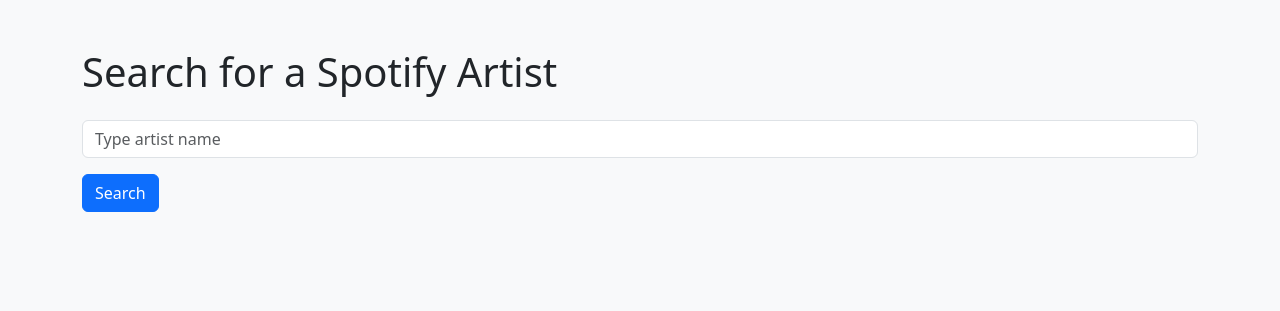
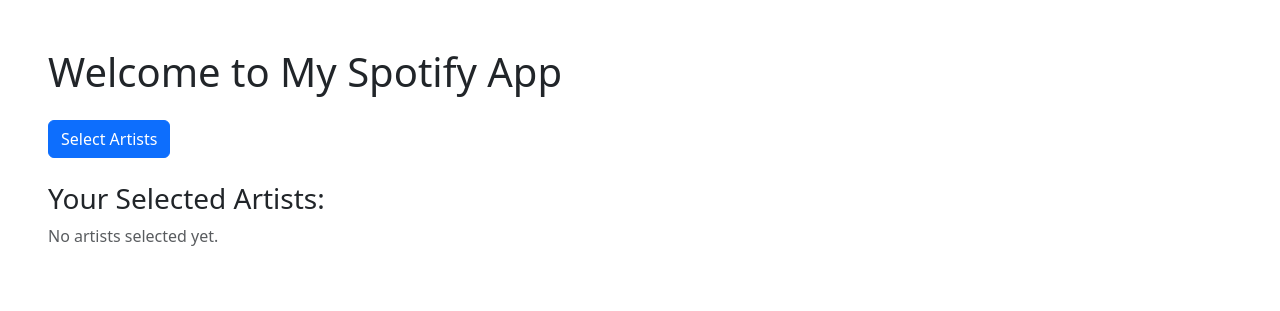
Before and after one commit to Sahil-Karanth/EinkSpotify, a Flask app: page / in a window 1280 px wide. Shown: the top 311 px of the page. Run offline with Flask 3, Linux system fonts and the light colour scheme.

Commit message:
add select artist functionality

```diff
--- a/main.py
+++ b/main.py
@@ -1,8 +1,8 @@
+from flask import Flask, render_template, request, redirect, url_for
 import os
-from flask import Flask, render_template, request
-from dotenv import load_dotenv
 import spotipy
 from spotipy.oauth2 import SpotifyClientCredentials
+from dotenv import load_dotenv
 
 load_dotenv()
 
@@ -14,6 +14,8 @@
 
 app = Flask(__name__)
 
+selected_artists = []
+
 def get_possible_artists(artist_name):
     result = sp.search(q=f'artist:{artist_name}', type='artist', limit=10)
     items = result['artists']['items']
@@ -21,24 +23,36 @@
     if not items:
         return []
 
+    sorted_items = sorted(items, key=lambda x: x['popularity'], reverse=True)
+
     artist_data = []
-
-    for artist in items:
+    for artist in sorted_items:
         image_url = artist['images'][0]['url'] if artist['images'] else ""
-        artist_data.append((artist['name'], artist['id'], image_url))
+        artist_data.append((artist['name'], artist['id'], image_url, artist['popularity']))
 
     return artist_data
 
-@app.route('/', methods=['GET', 'POST'])
+@app.route('/', methods=['GET'])
 def home():
-    artist_data_lst = None
-    artist_name = None
+    return render_template('home.html', selected_artists=selected_artists)
+
+@app.route('/select_artists', methods=['GET', 'POST'])
+def select_artists():
+    artist_data = []
 
     if request.method == 'POST':
         artist_name = request.form.get('artistName')
-        artist_data_lst = get_possible_artists(artist_name)
+        artist_data = get_possible_artists(artist_name)
 
-    return render_template('artist_input.html', artist_name=artist_name, artist_data=artist_data_lst)
+    return render_template('artist_input.html', artist_data=artist_data)
+
+@app.route('/add_artist', methods=['POST'])
+def add_artist():
+    name = request.form.get('name')
+    artist_id = request.form.get('id')
+    popularity = request.form.get('popularity')
+    selected_artists.append({'name': name, 'id': artist_id, 'popularity': popularity})
+    return redirect(url_for('home'))
 
 if __name__ == '__main__':
     app.run(port=5000)
--- a/templates/artist_input.html
+++ b/templates/artist_input.html
@@ -1,25 +1,23 @@
-<!DOCTYPE html>
+<!doctype html>
 <html lang="en">
 <head>
-    <meta charset="UTF-8">
-    <title>Artist Search</title>
-    <link href="https://cdn.jsdelivr.net/npm/bootstrap@5.3.2/dist/css/bootstrap.min.css" rel="stylesheet">
+    <meta charset="utf-8">
+    <title>Select Artist</title>
+    <link rel="stylesheet" href="https://cdn.jsdelivr.net/npm/bootstrap@5.3.0/dist/css/bootstrap.min.css">
 </head>
-<body class="bg-light">
+<body class="p-5">
+    <h1 class="mb-4">Search and Select an Artist</h1>
 
-<div class="container mt-5">
-    <h1 class="mb-4">Search for a Spotify Artist</h1>
-    <form method="POST" action="/">
-        <div class="mb-3">
-            <input type="text" class="form-control" name="artistName" placeholder="Type artist name" required />
+    <form method="POST" class="mb-4">
+        <div class="input-group">
+            <input type="text" name="artistName" class="form-control" placeholder="Enter artist name" required>
+            <button type="submit" class="btn btn-success">Search</button>
         </div>
-        <button type="submit" class="btn btn-primary">Search</button>
     </form>
 
     {% if artist_data %}
-        <h3 class="mt-5">Results for "{{ artist_name }}":</h3>
-        <div class="row mt-3">
-            {% for name, artist_id, image_url in artist_data %}
+        <div class="row">
+            {% for name, artist_id, image_url, popularity in artist_data %}
                 <div class="col-md-4 mb-4">
                     <div class="card">
                         {% if image_url %}
@@ -27,16 +25,18 @@
                         {% endif %}
                         <div class="card-body">
                             <h5 class="card-title">{{ name }}</h5>
-                            <p class="card-text"><small class="text-muted">ID: {{ artist_id }}</small></p>
+                            <p>Popularity: {{ popularity }}/100</p>
+                            <form method="POST" action="{{ url_for('add_artist') }}">
+                                <input type="hidden" name="name" value="{{ name }}">
+                                <input type="hidden" name="id" value="{{ artist_id }}">
+                                <input type="hidden" name="popularity" value="{{ popularity }}">
+                                <button type="submit" class="btn btn-primary">Add to List</button>
+                            </form>
                         </div>
                     </div>
                 </div>
             {% endfor %}
         </div>
-    {% elif artist_name %}
-        <p class="mt-4 text-danger">No artists found for "{{ artist_name }}".</p>
     {% endif %}
-</div>
-
 </body>
 </html>
--- /dev/null
+++ b/templates/home.html
@@ -0,0 +1,26 @@
+<!doctype html>
+<html lang="en">
+<head>
+    <meta charset="utf-8">
+    <title>My Spotify App</title>
+    <link rel="stylesheet" href="https://cdn.jsdelivr.net/npm/bootstrap@5.3.0/dist/css/bootstrap.min.css">
+</head>
+<body class="p-5">
+    <h1 class="mb-4">Welcome to My Spotify App</h1>
+
+    <a href="{{ url_for('select_artists') }}" class="btn btn-primary mb-4">Select Artists</a>
+
+    <h3>Your Selected Artists:</h3>
+    {% if selected_artists %}
+        <ul class="list-group mt-3">
+            {% for artist in selected_artists %}
+                <li class="list-group-item">
+                    {{ artist.name }} (ID: {{ artist.id }}, Popularity: {{ artist.popularity }})
+                </li>
+            {% endfor %}
+        </ul>
+    {% else %}
+        <p class="text-muted">No artists selected yet.</p>
+    {% endif %}
+</body>
+</html>
```
